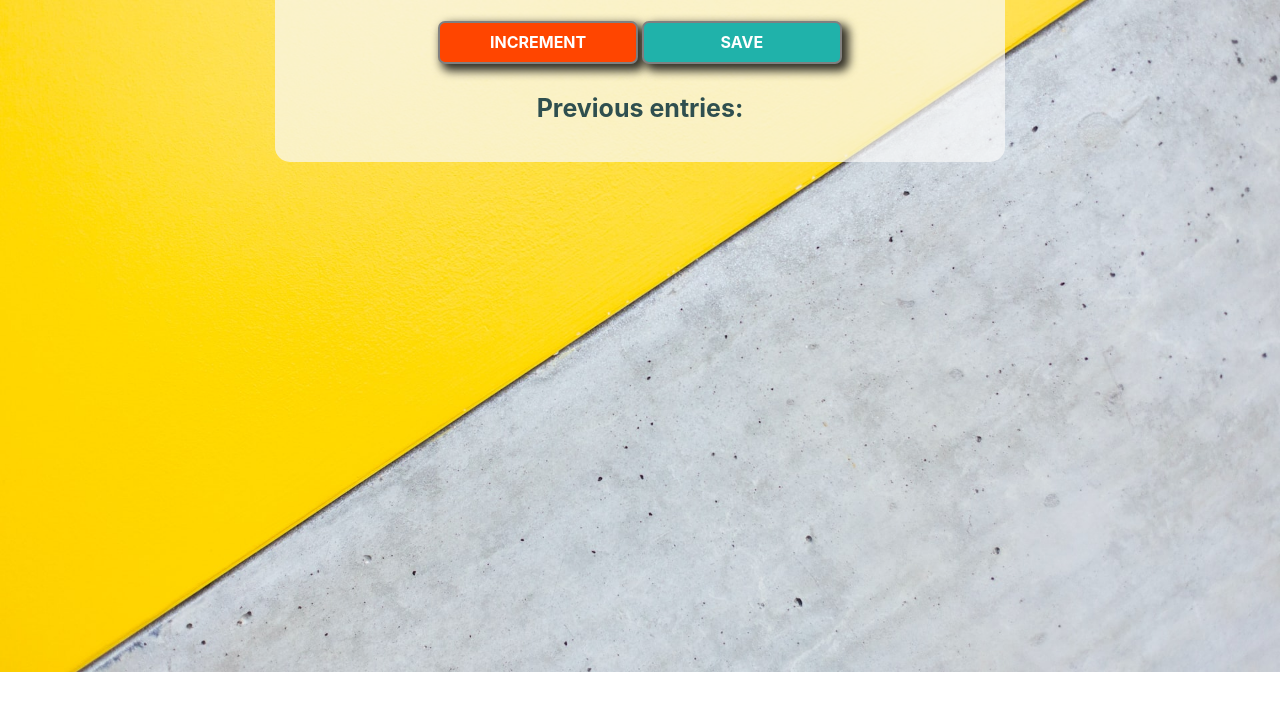
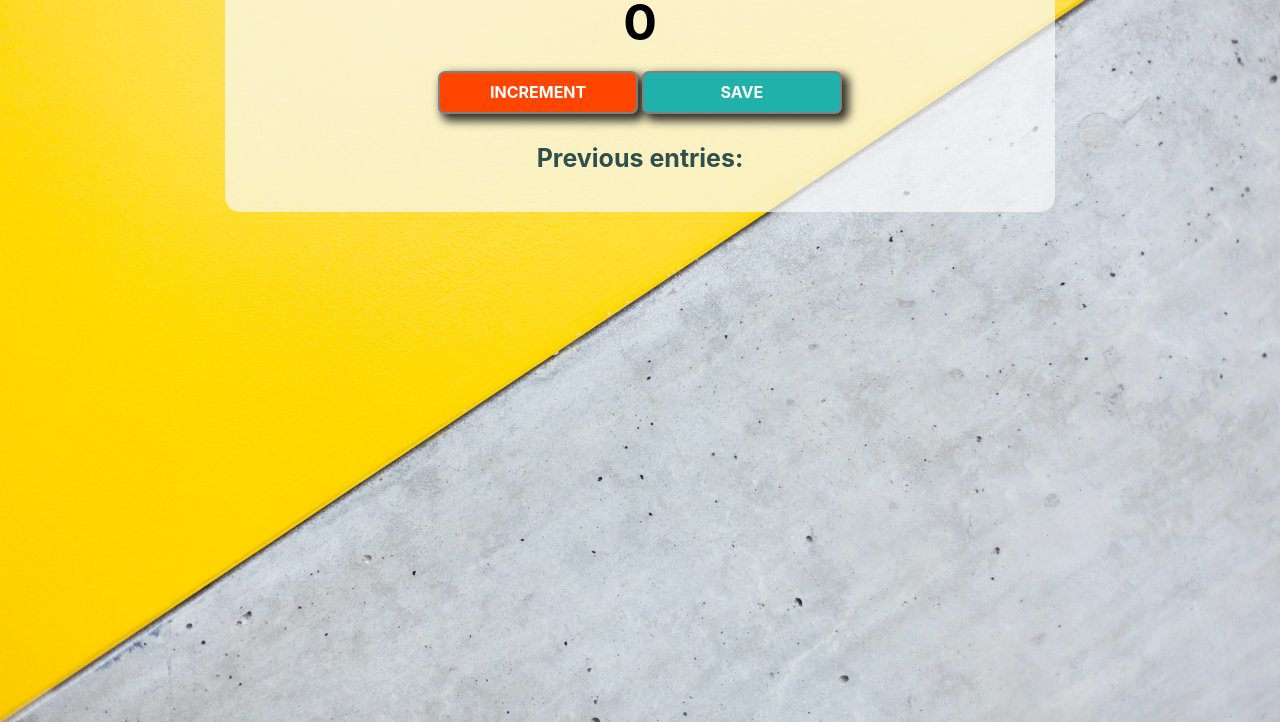
Before and after one commit to Pauneren/row-counter, a plain HTML site: page index.html in a window 1280 px wide. Shown: the part 128-850 px from the top of the page. Before the commit the page ends 800 px from the top, so only its background shows below. Drawn offline with nearby package versions, Linux system fonts and the light colour scheme.

Commit message:
Update index.css
changed margins

```diff
--- a/index.css
+++ b/index.css
@@ -9,8 +9,10 @@ body {
 
 .wrap{
 
-    max-width: 700px;
-    margin: auto;
+    max-width: 800px;
+    margin-left: auto;
+    margin-right: auto;
+    margin-top: 50px;
     padding:15px;
     background-color: rgba(250, 250, 250, 0.7);
     border-radius:15px;
```
